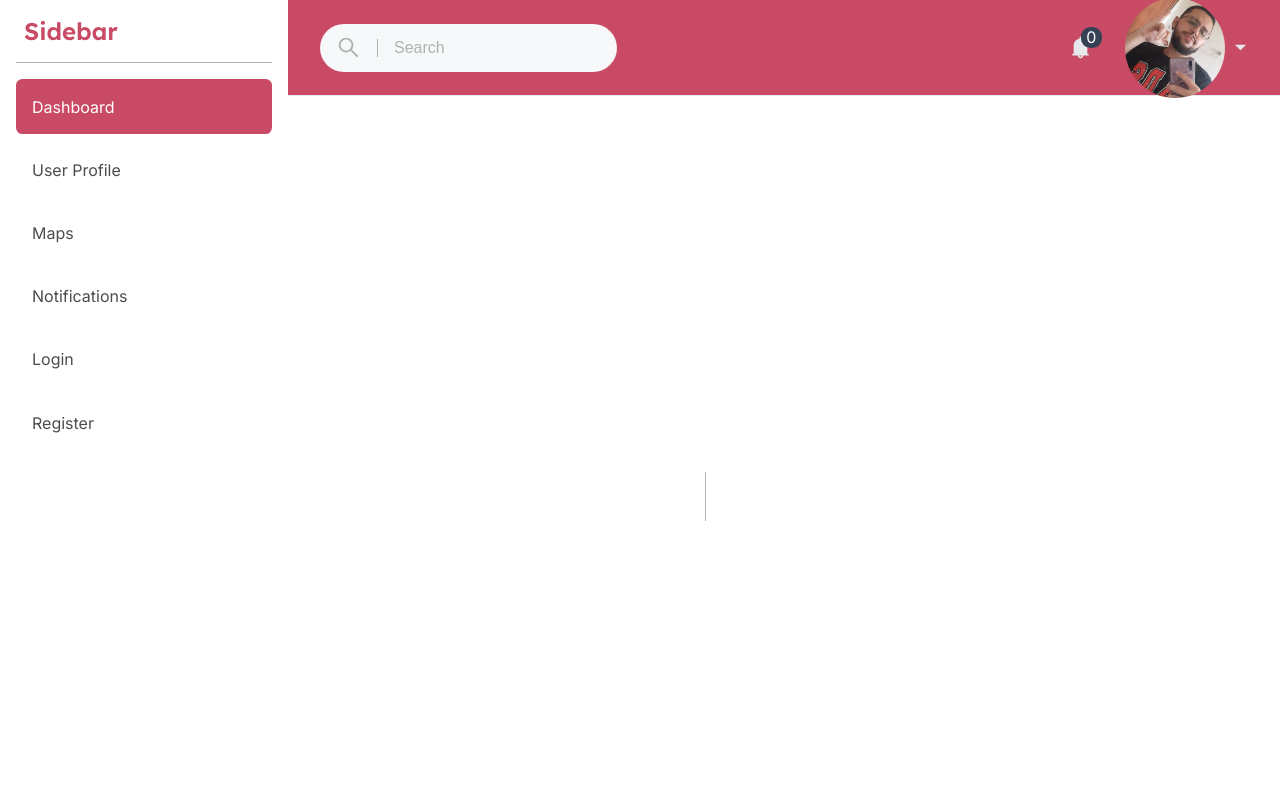
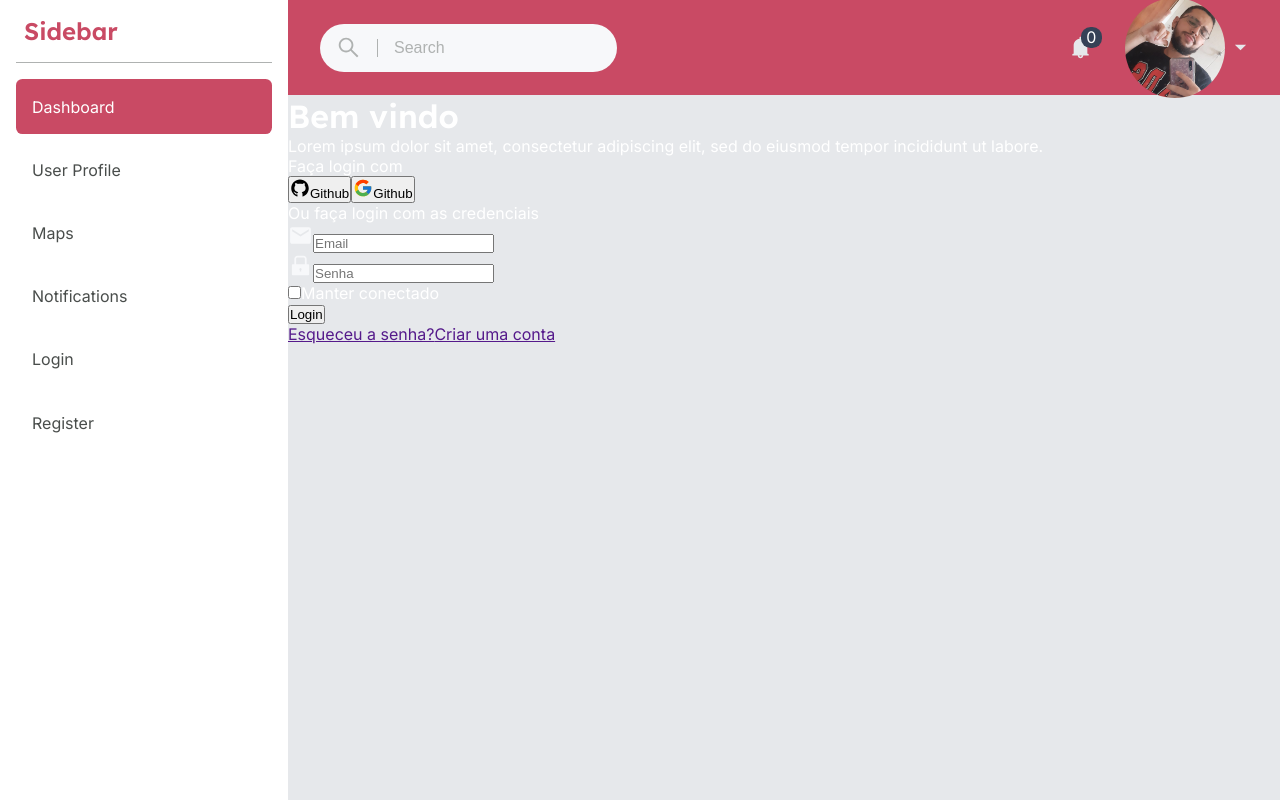
Before and after one commit to MatheusGomesRocha/dashboard_next, a Next.js app: page /login in a window 1280 px wide. Before the commit this address had no page. Built offline with nearby package versions, Linux system fonts and the light colour scheme.

Commit message:
Criando tela de login e adicionando seu conteúdo HTML

```diff
--- a/src/components/Sidebar/index.tsx
+++ b/src/components/Sidebar/index.tsx
@@ -15,7 +15,7 @@ export function Sidebar() {
        {id: 2, link: 'User Profile', path: `/user/Michael-Scott`},
        {id: 3, link: 'Maps', path: `/user`},
        {id: 4, link: 'Notifications', path: `/user`},
-       {id: 5, link: 'Login', path: `/user`},
+       {id: 5, link: 'Login', path: `/login`},
        {id: 6, link: 'Register', path: `/user`},
     ];
 
--- /dev/null
+++ b/src/pages/login/index.tsx
@@ -0,0 +1,60 @@
+import { MdEmail } from 'react-icons/md';
+import { AiFillLock, AiFillGithub } from 'react-icons/ai';
+import { FcGoogle } from 'react-icons/fc';
+
+import styles from './styles.module.scss';
+
+export default function login() {
+    return(
+        <div className={styles.login}>
+            <section className={styles.divider}>
+                <h1>Bem vindo</h1>
+                <p>Lorem ipsum dolor sit amet, consectetur adipiscing elit, sed do eiusmod tempor incididunt ut labore.</p>
+            </section>
+
+            <form>
+                <div className={styles.header}>
+                    <span>Faça login com</span>
+                    <div>
+                        <button type="button">
+                            <AiFillGithub size={20} />
+                            <span>Github</span>
+                        </button>
+                        <button type="button">
+                            <FcGoogle size={20} />
+                            <span>Github</span>
+                        </button>
+                    </div>
+                </div>
+
+                <div className={styles.divInput}>
+                    Ou faça login com as credenciais
+
+                    <div>
+                        <MdEmail size={25} color="#f7f8fa" />
+                        <input placeholder="Email" />
+                    </div>
+
+                    <div>
+                        <AiFillLock size={25} color="#f7f8fa" />
+                        <input placeholder="Senha" />
+                    </div>
+                </div>
+
+                <div className={styles.checkbox}>
+                    <input type="checkbox" />
+                    <span>Manter conectado</span>
+                </div>
+
+                <div className={styles.button}>
+                    <button type="button">Login</button>
+                </div>
+            </form>
+
+            <div>
+                <a href="">Esqueceu a senha?</a>
+                <a href="">Criar uma conta</a>
+            </div>
+        </div>
+    )
+}
--- /dev/null
+++ b/src/pages/login/styles.module.scss
@@ -0,0 +1,3 @@
+.login {
+    height: calc(100vh - 6rem)
+}
```
